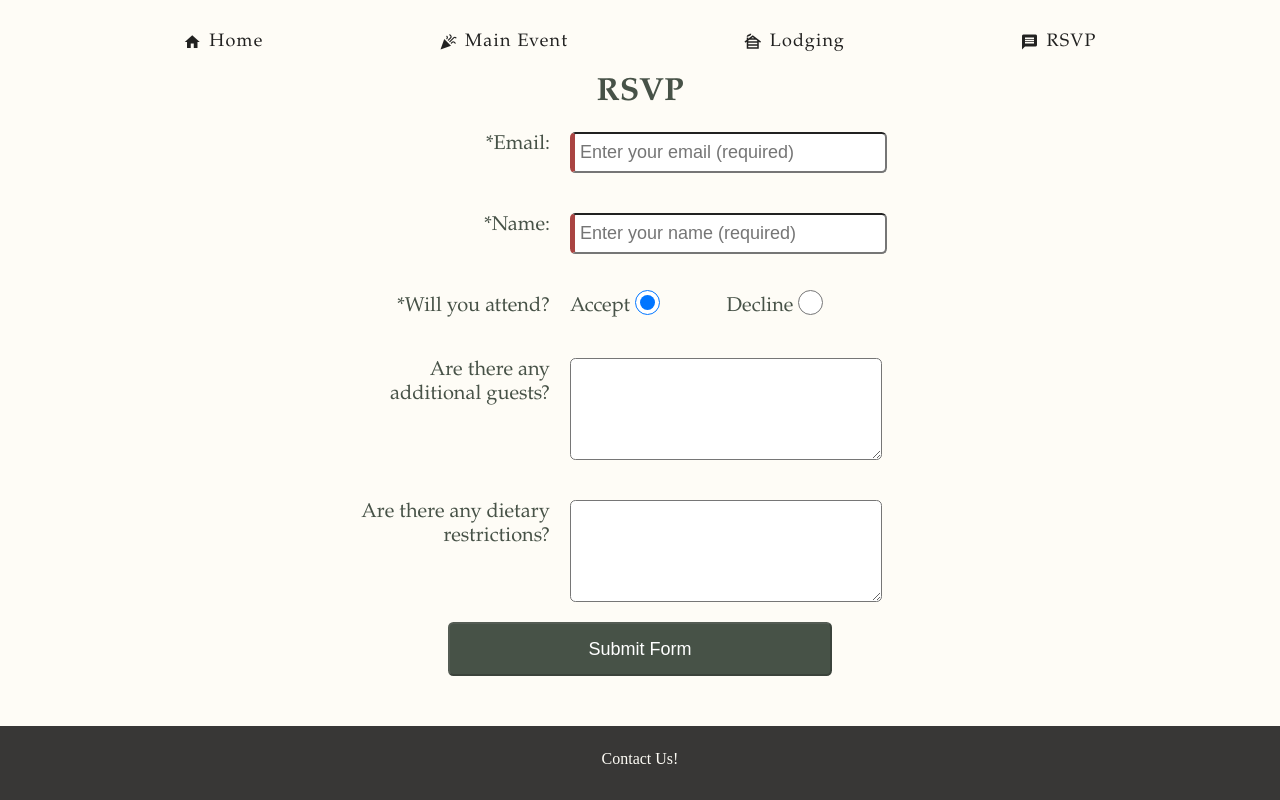
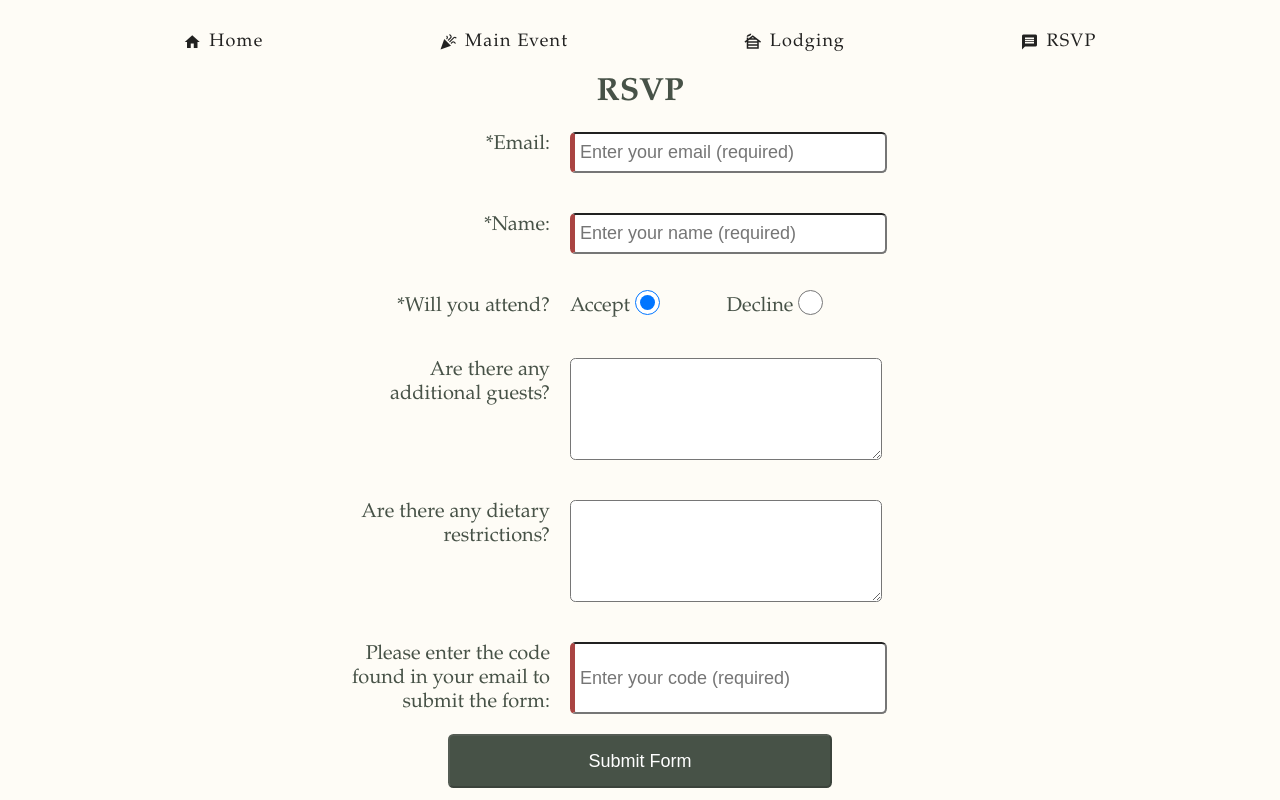
Before and after one commit to amc8mf/wedding, an Angular app: page /rsvp in a window 1280 px wide. Shown: the top 800 px of the page. Built offline with nearby package versions, Linux system fonts and the light colour scheme; a web font is replaced by a local one.

Commit message:
add code field

```diff
--- /dev/null
+++ b/src/app/pages/rsvp/code-validator.directive.ts
@@ -0,0 +1,30 @@
+import { Directive } from "@angular/core";
+import { AbstractControl, NG_VALIDATORS, ValidationErrors, Validator, ValidatorFn } from "@angular/forms";
+
+@Directive({
+    selector: '[codeValidator]',
+    providers: [
+        {
+        provide: NG_VALIDATORS,
+        useExisting: CodeValidatorDirective,
+        multi: true,
+        },
+    ],
+    standalone: true,
+})
+
+export class CodeValidatorDirective implements Validator {
+    private readonly code = 'silver-fox';
+
+    validate(control: AbstractControl): ValidationErrors | null {
+      return this.codeValidator()(control);
+    }
+
+    private codeValidator(): ValidatorFn {
+        return (control: AbstractControl): ValidationErrors | null => {
+            console.log(control.value);
+            const isValid = this.code === control.value;
+            return isValid ? null : { invalidCode: true };
+        };
+    }
+}
--- a/src/app/pages/rsvp/rsvp-form.ts
+++ b/src/app/pages/rsvp/rsvp-form.ts
@@ -4,6 +4,7 @@ export class RsvpForm {
         public name?: string,
         public willAttend?: boolean,
         public additionalGuests?: string,
-        public dietaryRestrictions?: string
+        public dietaryRestrictions?: string,
+        public code?: string
     ) {}
 }
--- a/src/app/pages/rsvp/rsvp.component.html
+++ b/src/app/pages/rsvp/rsvp.component.html
@@ -72,6 +72,26 @@
 
                 </textarea>
             </div>
+
+            <div class="form-group">
+                <label class="form-label" for="code">Please enter the code found in your email to submit the form:</label>
+                <input #code="ngModel"
+                    codeValidator
+                    type="text"
+                    class="form-control"
+                    id="code"
+                    required
+                    placeholder="Enter your code (required)"
+                    [(ngModel)]="model.code"
+                    name="code">
+                <div *ngIf="code.invalid && (code.dirty || code.touched)"
+                     class="alert">
+                    <div *ngIf="code.errors?.['required']">Code is required.</div>
+                    <div *ngIf="!code.errors?.['required'] && code.errors?.['invalidCode']">Code is not valid.</div>
+
+                </div>
+            </div>
+
             <div class="alert" *ngIf="rsvpForm.touched && !rsvpForm.valid">
                 <p>Please fill out the Email and Name field before submitting the form.</p>
             </div>
--- a/src/app/pages/rsvp/rsvp.component.scss
+++ b/src/app/pages/rsvp/rsvp.component.scss
@@ -25,11 +25,11 @@ form {
 }
 
 .form-group {
-display: flex;
+    display: flex;
+    padding: 1em;
     @media (max-width: 900px) {
-    display: block;
-}
-    padding: 1em;
+        display: block;
+    }
     @media (max-width: 900px) {
         padding-left: 0;
         padding-right: 0;
--- a/src/app/pages/rsvp/rsvp.component.ts
+++ b/src/app/pages/rsvp/rsvp.component.ts
@@ -3,11 +3,12 @@ import { CommonModule } from '@angular/common';
 import {FormsModule} from "@angular/forms";
 import {RsvpForm} from "./rsvp-form";
 import {EmailService} from "../../services/email.service";
+import { CodeValidatorDirective } from './code-validator.directive';
 
 @Component({
   selector: 'app-rsvp',
   standalone: true,
-  imports: [CommonModule, FormsModule],
+  imports: [CommonModule, FormsModule, CodeValidatorDirective],
   templateUrl: './rsvp.component.html',
   styleUrl: './rsvp.component.scss'
 })
```
